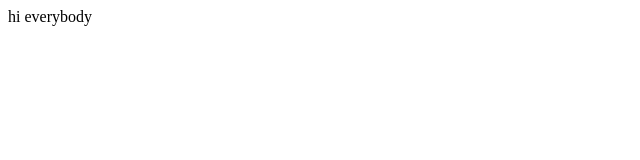
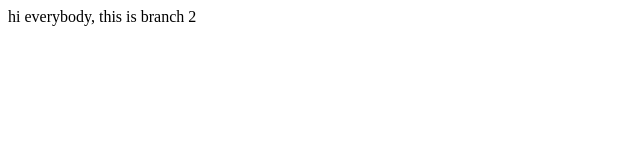
Before and after one commit to gpr222/codecademy-git, a plain HTML site: page index.html in a window 1280 px wide. Shown: the whole page, without its empty margins (0-640 px from the left). Drawn offline with Linux system fonts and the light colour scheme.

Commit message:
i am on branch 2

```diff
--- a/index.html
+++ b/index.html
@@ -5,6 +5,6 @@
     <title></title>
   </head>
   <body>
-    hi everybody
+    hi everybody, this is branch 2
   </body>
 </html>
```
